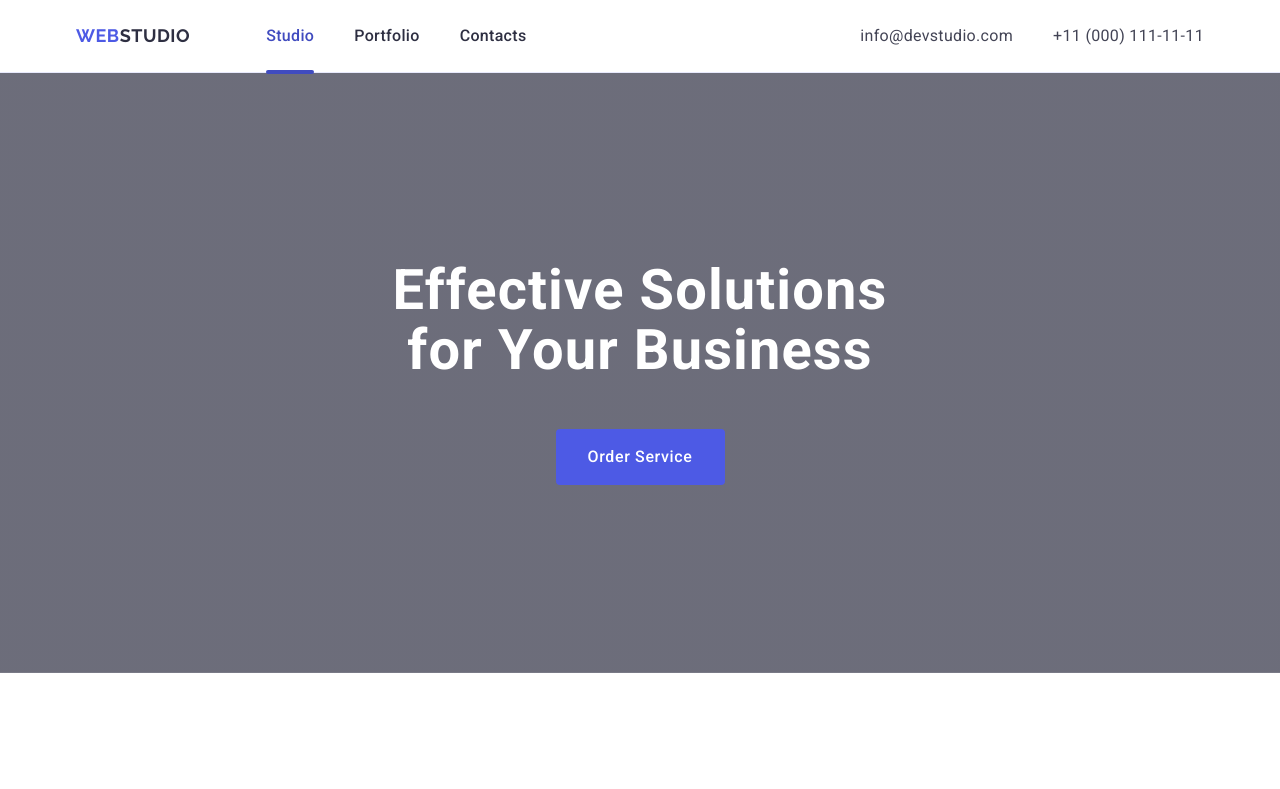
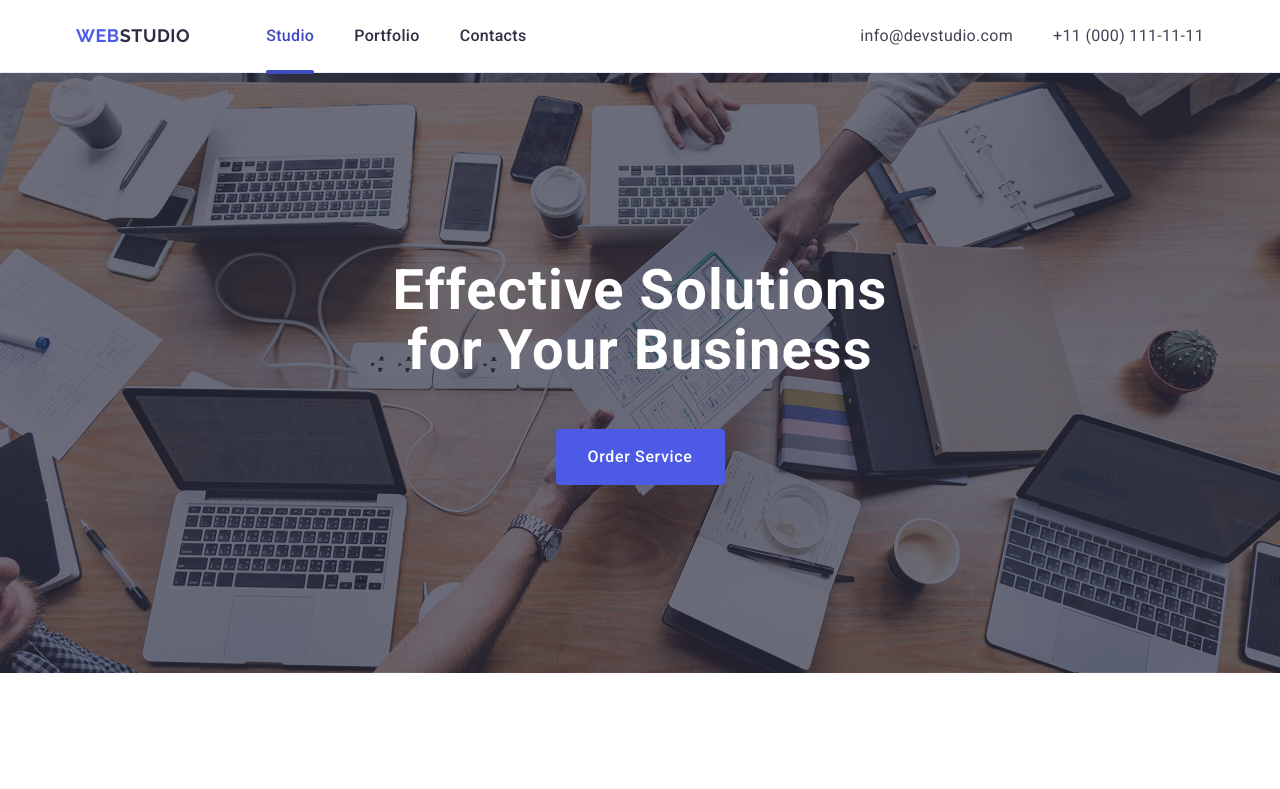
Before and after one commit to oksana-chornobai/goit-markup-hw-04, a plain HTML site: page index.html in a window 1280 px wide. Shown: the top 789 px of the page. Drawn offline with Linux system fonts and the light colour scheme.

Commit message:
знов шлях до фото

```diff
--- a/css/styles.css
+++ b/css/styles.css
@@ -170,7 +170,7 @@ address {
 .main-page {
 background-image:
 linear-gradient(to bottom, rgba(46, 47, 66, 0.7), rgba(46, 47, 66, 0.7)),
-url(images/people-office.jpg);
+url(../images/people-office.jpg);
 background-repeat: no-repeat;
 background-position: center;
 background-size: cover;
```
Also changed, not shown: 1 other file.
